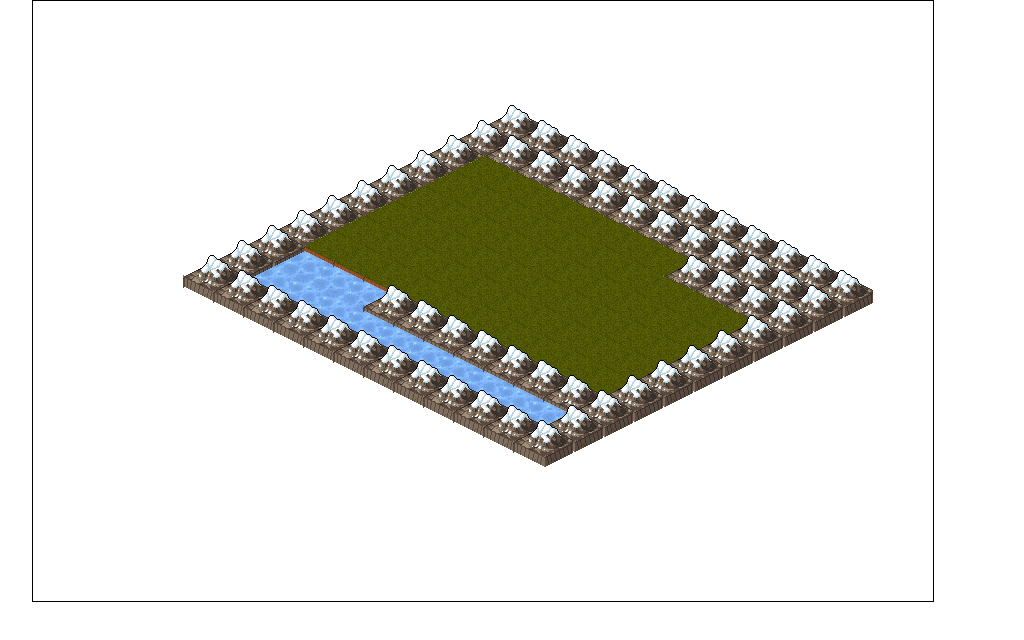
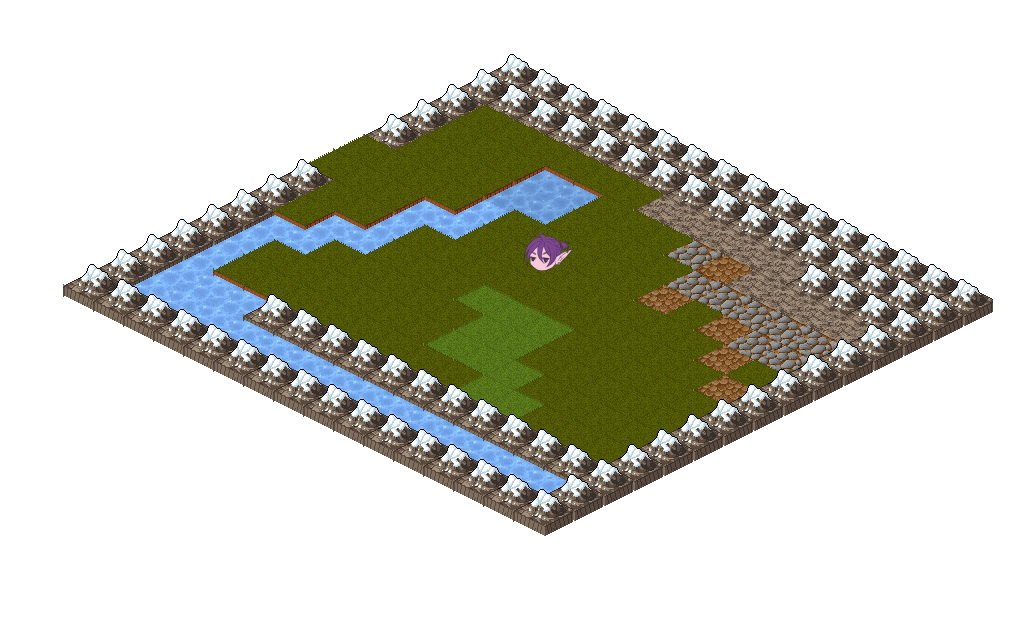
Before and after one commit to gracefuljs/isometric-playground, a plain HTML site: page index.html in a window 1280 px wide. Shown: the whole page, without its empty margins (157-1181 px from the left). Drawn offline with Linux system fonts and the light colour scheme.

Commit message:
Add files via upload
Added basic tile movement.

```diff
--- a/index.html
+++ b/index.html
@@ -4,16 +4,16 @@
 	<title>Isometric Map</title>
 	<style type="text/css">
 		body{background-color:#FFF; margin: 0; padding: 0; display:flex; justify-content: space-around;}
-		.container{position: relative;}
-		.tilemap-screen{border:1px solid #000000;}
-		.character-screen{position:absolute; z-index: 2; left:0; top:0;}
+		.container{position: relative; margin:0; padding: 0;}
+		.tilemap-screen{margin:0; padding: 0; display: block;}
+		.character-screen{position:absolute; z-index: 2; left:0; top:0; margin:0; padding: 0; display: block;}
 	</style>
 </head>
 <body>
 
 	<div class="container">
 		<canvas id="tileMap" class="tilemap-screen"></canvas>
-		<canvas id="character" class="character-screen"></canvas>
+		<canvas id="characterMap" class="character-screen"></canvas>
 	</div>
 
 </body>
--- a/js/index.js
+++ b/js/index.js
@@ -1,37 +1,59 @@
 window.onload = function(){
 	let tileMap    = document.getElementById("tileMap"),
-		charaMap   = document.getElementById("tileMap"),
+		charaMap   = document.getElementById("characterMap"),
 		mapCtx     = tileMap.getContext("2d"),
-		charaCtx   = charaMap.getContext("2d")
-		width      = charaMap.width  = tileMap.width  = 900,
-		height     = charaMap.height = tileMap.height = 600;
+		charaCtx   = charaMap.getContext("2d"),
+		width      = charaMap.width  = tileMap.width  = window.innerWidth,
+		height     = charaMap.height = tileMap.height = window.innerHeight;
 
 	//Tiles are conventionally twice as wide as they are tall.
 	let	tileWidth  = 60,
 		tileHeight = 30;
 
+	//Set the character's position
+	let charaX = 7;
+	let charaY = 6;
+
 
 	let grid = [
-		[15, 15, 15, 15, 15, 15, 15, 15, 15, 15, 15, 15],
-		[15, 15, 15, 15, 15, 15, 15, 15, 15, 15, 15, 15],
-		[15,  8,  8,  8,  8,  8,  8,  8, 15, 15, 15, 15],
-		[15,  8,  8,  8,  8,  8,  8,  8,  8,  8,  8, 15],
-		[15,  8,  8,  8,  8,  8,  8,  8,  8,  8,  8, 15],
-		[15,  8,  8,  8,  8,  8,  8,  8,  8,  8,  8, 15],
-		[15,  8,  8,  8,  8,  8,  8,  8,  8,  8,  8, 15],
-		[15,  8,  8,  8,  8,  8,  8,  8,  8,  8,  8, 15],
-		[15,  1,  1,  1, 15, 15, 15, 15, 15, 15, 15, 15],
-		[15,  1,  1,  1,  1,  1,  1,  1,  1,  1,  1, 15],
-		[15, 15, 15, 15, 15, 15, 15, 15, 15, 15, 15, 15],
+		[15, 15, 15, 15, 15, 15, 15, 15, 15, 15, 15, 15, 15, 15, 15, 15],
+		[15, 15, 15, 15, 15, 15, 15, 15, 15, 15, 15, 15, 15, 15, 15, 15],
+		[15,  8,  8,  8,  8,  8,  8, 14, 14, 14, 14, 14, 15, 15, 15, 15],
+		[15,  8,  8,  8,  0,  0,  8,  8,  8, 11, 10, 14, 14, 14, 14, 15],
+		[15,  8,  8,  8,  0,  0,  8,  8,  8,  8, 11, 11, 11, 11, 11, 15],
+		[ 8,  8,  8,  8,  1,  8,  8,  8,  8,  8, 10,  8, 10, 11, 11, 15],
+		[ 8,  8,  8,  1,  1,  8,  8,  8,  8,  8,  8,  8,  8, 10,  8, 15],
+		[15,  8,  8,  1,  8,  8,  8,  8,  8,  8,  8,  8,  8,  8, 10, 15],
+		[15,  8,  1,  1,  8,  8,  8,  7,  7,  7,  8,  8,  8,  8,  8, 15],
+		[15,  1,  1,  8,  8,  8,  8,  8,  7,  7,  8,  8,  8,  8,  8, 15],
+		[15,  1,  8,  8,  8,  8,  8,  8,  7,  7,  7,  8,  8,  8,  8, 15],
+		[15,  1,  8,  8,  8,  8,  8,  8,  8,  8,  7,  7,  8,  8,  8, 15],
+		[15,  1,  1,  1, 15, 15, 15, 15, 15, 15, 15, 15, 15, 15, 15, 15],
+		[15,  1,  1,  1,  1,  1,  1,  1,  1,  1,  1,  1,  1,  1,  1, 15],
+		[15, 15, 15, 15, 15, 15, 15, 15, 15, 15, 15, 15, 15, 15, 15, 15],
 	]
 
 	//Move the origin of the tile map to the center of the screen
-	mapCtx.translate(width / 4, 50);
-	charaCtx.translate(width / 4, 50);
+	mapCtx.translate(width / 2, 50);
+	charaCtx.translate(width / 2, 50);
 
+	//Load the assets before drawing the screen.
 	let img = document.createElement("img");
 	img.addEventListener("load", () => {draw()});
 	img.src = "images/tileset.png";
+
+	//Load the character's image before drawing the character
+	let chara = document.createElement("img");
+	chara.addEventListener("load", () => { drawCharacter(charaX, charaY)} );
+	chara.src = "images/character.png";
+	window.addEventListener("keydown", moveCharacter);
+
+	//This character is drawn on his own canvas
+	function drawCharacter(x, y){
+		let [tileX, tileY] = getTileCoords(x, y);
+		charaCtx.clearRect(-width / 2, -50, width, height)
+		charaCtx.drawImage(chara, tileX + 11, tileY - 11);
+	};
 
 	//This particular render method draws the tiles in a diamond shape, where the grid looks like a standard cartesian grid only rotated.
 	function draw(){
@@ -42,7 +64,7 @@ window.onload = function(){
 				drawImageTile(x, y, row[x]);
 			}
 		}
-	}
+	};
 
 
 	function getTileCoords(x, y){
@@ -52,12 +74,77 @@ window.onload = function(){
 		let tileY = (x + y) * (tileHeight / 2); //When moving along the y isometric axis the cartesian x increases and the y increases.
 
 		return [ tileX, tileY ]
-	}
+	};
+
+	//Just a little tweak to make water tiles appear slightly lower on the map.
+	const waterHeightOffset = (index) => ( index < 4 ) ? 5 : 0;
 
 	function drawImageTile(x, y, index){
 		let [tileX, tileY] = getTileCoords(x, y);
-		mapCtx.drawImage(img, index * tileWidth, 0, tileWidth, img.height, tileX, tileY + (index < 4 ? 5: 0), tileWidth, img.height);
+		mapCtx.drawImage(img, index * tileWidth, 0, tileWidth, img.height, tileX, tileY + waterHeightOffset(index), tileWidth, img.height);
 
 	};
 
+	function moveCharacter(event){
+		switch(event.key){
+
+			case "ArrowUp":
+				if(canTraverse(charaX - 1, charaY)){
+					charaX --;
+					drawCharacter(charaX, charaY);
+				}
+
+				break;
+
+			case "ArrowDown":
+				if(canTraverse(charaX + 1, charaY)){
+					charaX ++;
+					drawCharacter(charaX, charaY);
+				}
+
+				break;
+
+			case "ArrowLeft":
+				if(canTraverse(charaX, charaY + 1)){
+					charaY ++;
+					drawCharacter(charaX, charaY);
+				}
+
+				break;
+
+			case "ArrowRight":
+				if(canTraverse(charaX, charaY - 1)){
+					charaY --;
+					drawCharacter(charaX, charaY);
+				}
+
+				break;
+		}
+	};
+
+	function canTraverse(x, y){
+
+		//Convert any position variables to integers
+		x = Math.floor(x);
+		y = Math.floor(y);
+
+		let barrierTileIndexes = [0, 1, 2, 3, 15]; //Tiles that the character can't walk over.
+
+		//Check to see if the prospective tile is out of bounds.
+		if( y < 0 || y > grid.length){
+			return false
+		}
+
+		if ( x < 0 || x > grid[y].length){
+			return false
+		}
+
+		//Check to see if the prospective tile is a barrier tile
+		if ( barrierTileIndexes.indexOf(grid[y][x]) > -1){
+			return false
+		}
+
+		return true
+	}
+
 }
```
Also changed, not shown: images/character.png (added).
